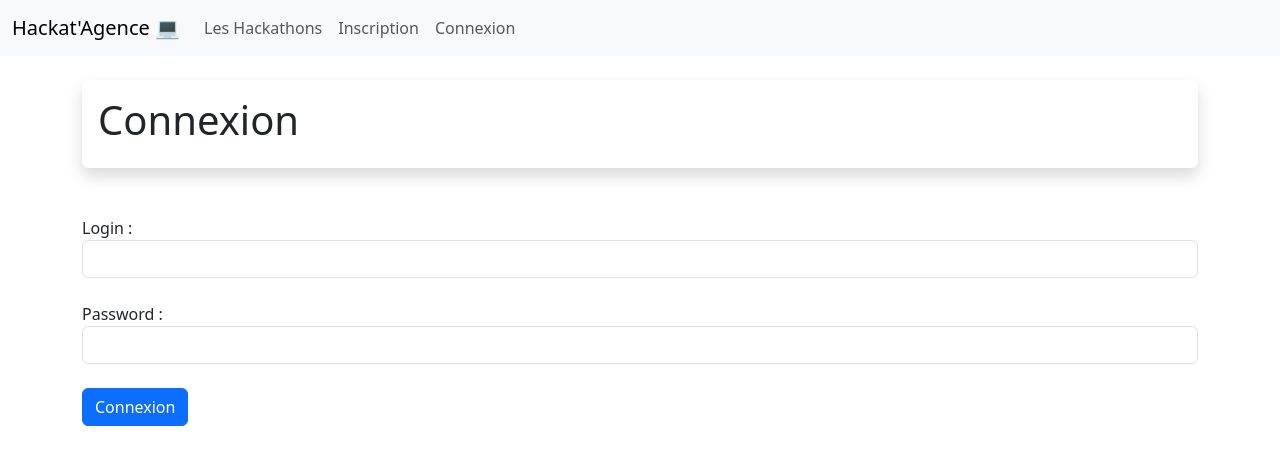
After one commit to soniiix/hackathon, a Symfony app: template hackatWeb/templates/login/index.html.twig in a window 1280 px wide. The commit adds this page. Shown: the top 465 px of the page. Run offline with Twig, Linux system fonts and the light colour scheme; the template is opened without the code that fills it, so the values that code supplies are empty; some libraries are stand-ins or nearby versions.

Commit message:
ajout de la connexion

```diff
--- a/hackatWeb/templates/base.html.twig
+++ b/hackatWeb/templates/base.html.twig
@@ -28,7 +28,7 @@
                             <a class="nav-link" href="{#{{path('app_serie')}} #}">Inscription</a>
                         </li>
                         <li class="nav-item">
-                            <a class="nav-link" href="{#{{path('app_serie')}} #}">Connexion</a>
+                            <a class="nav-link" href="{{path('app_login')}}">Connexion</a>
                         </li>
                     </ul>
                 </div>
--- /dev/null
+++ b/hackatWeb/templates/login/index.html.twig
@@ -0,0 +1,22 @@
+{% extends'base.html.twig' %}
+{% block body %}
+<div class="container">
+    <br>
+    <div class="shadow p-3 mb-5 bg-white rounded">
+        <h1>Connexion</h1>
+    </div>
+	<form action="{{path('app_login')}}" method="post">
+        <div class="form-group">
+            <label for="login">Login :</label>
+            <input type="text" class="form-control" id="login" name="_username" value="{{last_username}}"/>
+        </div>
+        <br>
+        <div class="form-group">
+            <label for="password">Password :</label>
+            <input type="password" class="form-control" id="password" name="_password"/>
+        </div>
+        <br>
+        <button type="submit" class="btn btn-primary">Connexion</button>
+	</form>
+</div>
+{% endblock %}
```
Also changed, not shown: hackatWeb/migrations/Version20231205154007.php (added, +31 -0 lines), hackatWeb/src/Controller/LoginController.php (added, +19 -0 lines), hackatWeb/src/Entity/Participant.php (+45 -1 lines), 1 other file.
